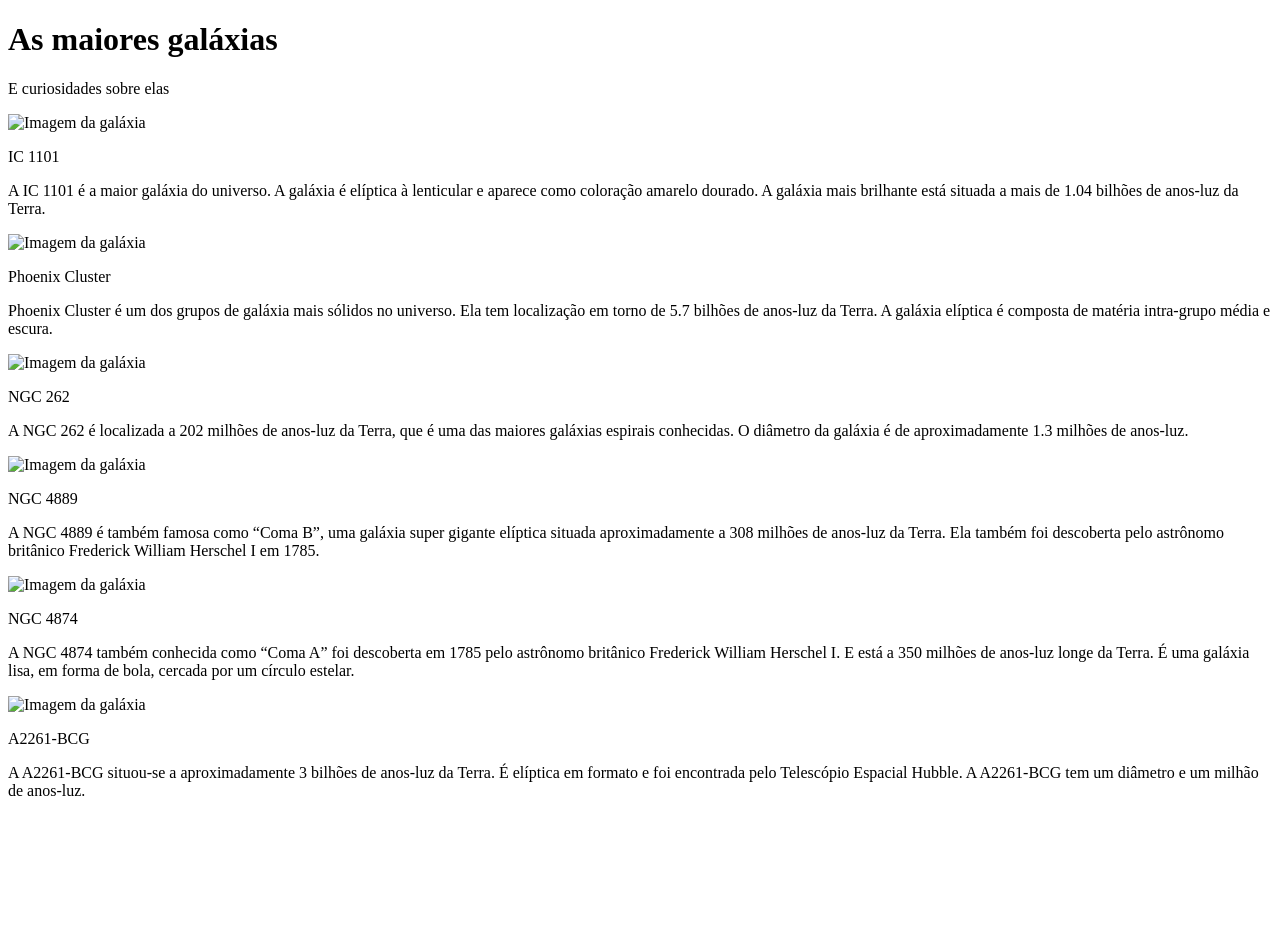
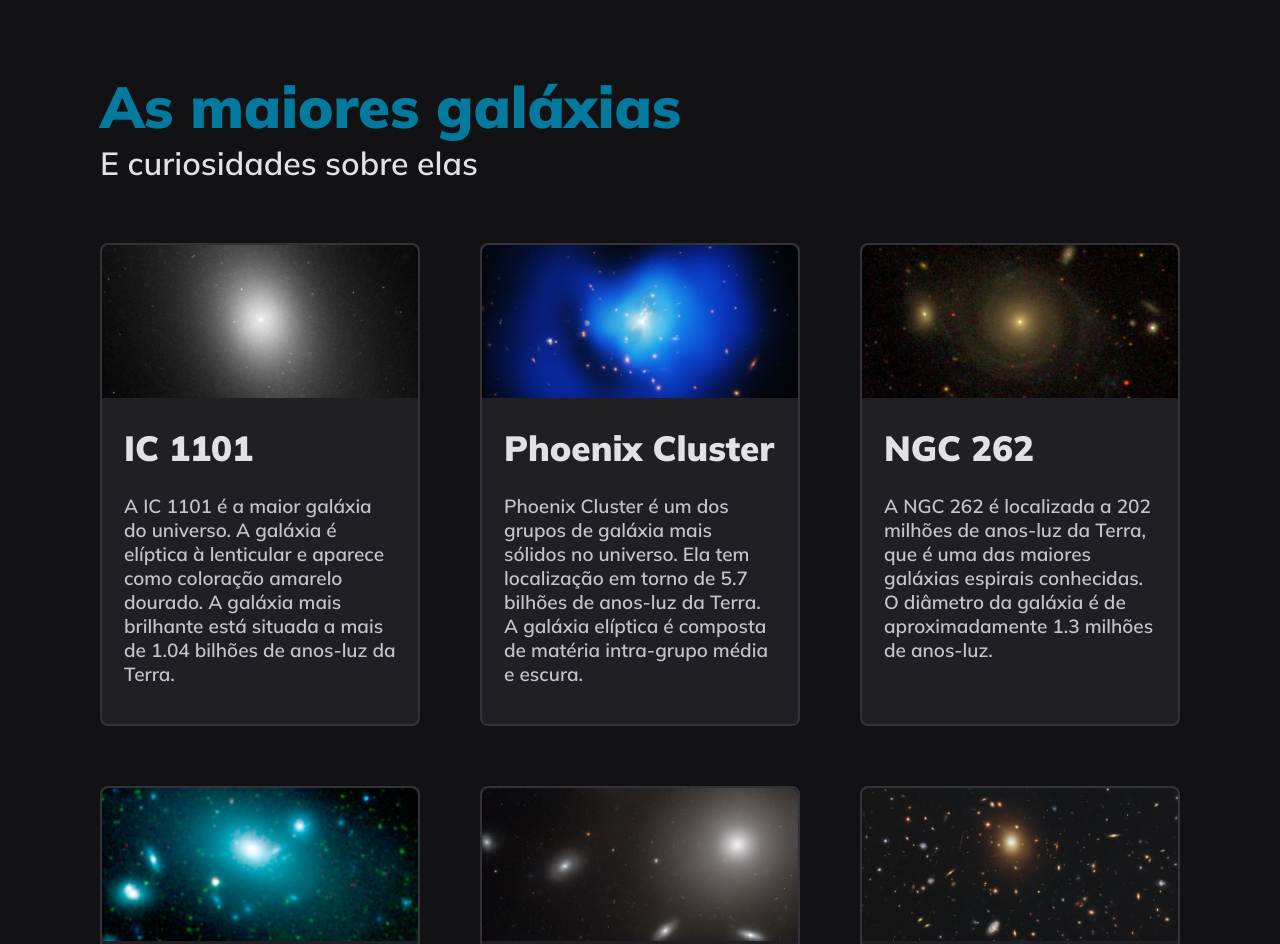
Before and after one commit to Thiagofrf/galaxies-grid, a plain HTML site: page index.html in a window 1280 px wide. Shown: the top 944 px of the page. Before the commit the page ends 816 px from the top, so only its background shows below. Drawn offline with Linux system fonts and the light colour scheme.

Commit message:
feature: apply styles

```diff
--- a/index.html
+++ b/index.html
@@ -3,16 +3,21 @@
 <head>
     <meta charset="UTF-8">
     <meta name="viewport" content="width=device-width, initial-scale=1.0">
+    <link rel="preconnect" href="https://fonts.googleapis.com">
+    <link rel="preconnect" href="https://fonts.gstatic.com" crossorigin>
+    <link href="https://fonts.googleapis.com/css2?family=Mulish:wght@600;900&display=swap" rel="stylesheet">
     <link rel="stylesheet" href="style.css">
     <title>Galaxies Grid</title>
 </head>
 <body>
     <div class="container">
-        <h1>As maiores galáxias</h1>
-        <p>E curiosidades sobre elas</p>
+        <div class="title-container">
+            <h1>As maiores galáxias</h1>
+            <p>E curiosidades sobre elas</p>
+        </div>
         <main>
             <div class="card">
-                <img src="assets/" alt="Imagem da galáxia">
+                <img src="assets/image1.png" alt="Imagem da galáxia">
                 <p class="card-title">
                     IC 1101
                 </p>
@@ -21,7 +26,7 @@
                 </p>
             </div>
             <div class="card">
-                <img src="assets/" alt="Imagem da galáxia">
+                <img src="assets/image2.png" alt="Imagem da galáxia">
                 <p class="card-title">
                     Phoenix Cluster
                 </p>
@@ -30,7 +35,7 @@
                 </p>
             </div>
             <div class="card">
-                <img src="assets/" alt="Imagem da galáxia">
+                <img src="assets/image3.png" alt="Imagem da galáxia">
                 <p class="card-title">
                     NGC 262
                 </p>
@@ -39,7 +44,7 @@
                 </p>
             </div>
             <div class="card">
-                <img src="assets/" alt="Imagem da galáxia">
+                <img src="assets/image4.png" alt="Imagem da galáxia">
                 <p class="card-title">
                     NGC 4889
                 </p>
@@ -48,7 +53,7 @@
                 </p>
             </div>
             <div class="card">
-                <img src="assets/" alt="Imagem da galáxia">
+                <img src="assets/image5.png" alt="Imagem da galáxia">
                 <p class="card-title">
                     NGC 4874
                 </p>
@@ -57,7 +62,7 @@
                 </p>
             </div>
             <div class="card">
-                <img src="assets/" alt="Imagem da galáxia">
+                <img src="assets/image6.png" alt="Imagem da galáxia">
                 <p class="card-title">
                     A2261-BCG
                 </p>
--- a/style.css
+++ b/style.css
@@ -0,0 +1,72 @@
+* {
+    margin: 0;
+    padding: 0;
+    box-sizing: border-box;
+}
+
+:root {
+    --main-bg: #121214;
+    --card-bg: #202024;
+    --border-color: #323238;
+    --title-color: #02799D;
+    --subtitle-color: #E1E1E6;
+    --description-color: #C4C4CC;
+    font-family: 'Mulish', sans-serif;
+}
+
+body {
+    background: var(--main-bg);
+}
+
+.container {
+    padding: 70px 100px;
+}
+
+h1 {
+    color: var(--title-color);
+    font-size: 58px;
+    font-weight: 900;
+}
+
+.title-container p {
+    font-size: 32px;
+    font-weight: 600;
+    color: var(--subtitle-color);
+}
+
+main {
+    display: grid;
+    grid-template-columns: repeat(3, 1fr);
+    gap: 60px;
+    margin-top: 60px;
+}
+
+.card {
+    background: var(--card-bg);
+    border: 2px solid var(--border-color);
+    border-radius: 8px;
+    max-width: 366px;
+}
+
+.card img {
+    width: 100%;
+    border-radius: 8px 8px 0 0;
+}
+
+.card p {
+    padding: 0 22px;
+}
+
+.card p.card-title {
+    margin: 24px 0;
+    color: var(--subtitle-color);
+    font-weight: 900;
+    font-size: 35px;
+}
+
+.card p.card-description {
+    margin-bottom: 38px;
+    font-weight: 600;
+    font-size: 19px;
+    color: var(--description-color);
+}
```
Also changed, not shown: assets/image1.png (added), assets/image2.png (added), assets/image3.png (added), assets/image4.png (added), assets/image5.png (added), assets/image6.png (added).
